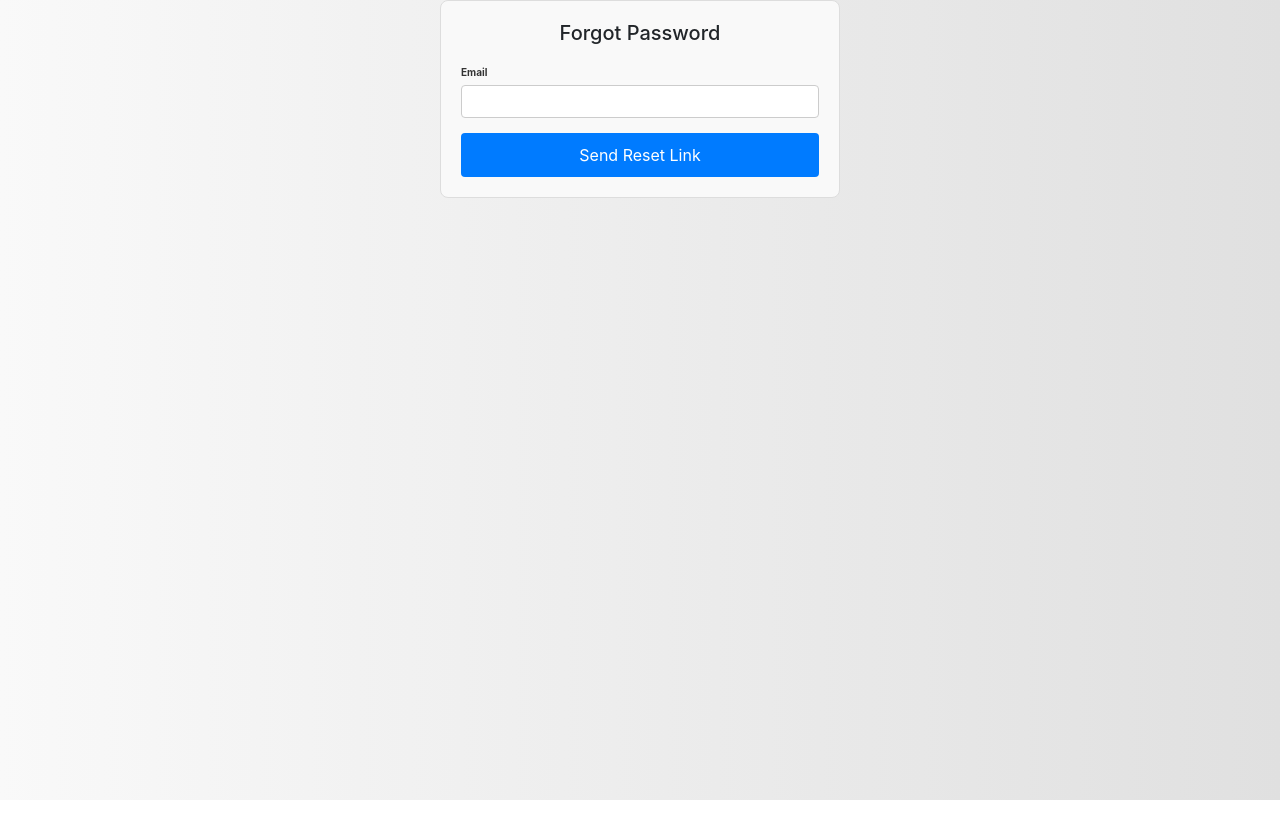
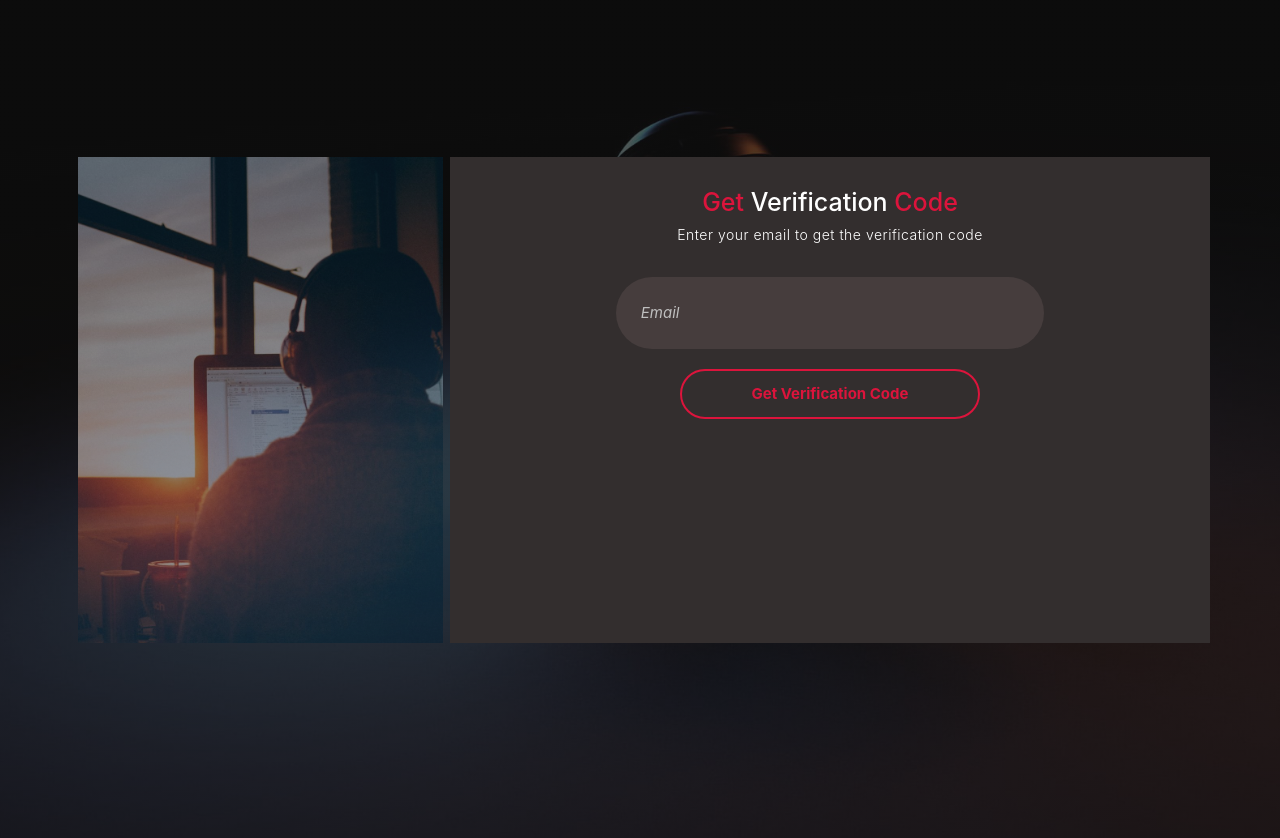
Before and after one commit to Aththas/dataManagementSystemFrontend, a React (Create React App) app: page /forgot-password in a window 1280 px wide. Shown: the top 838 px of the page. Before the commit the page ends 800 px from the top, so only its background shows below. Built offline with nearby package versions, Linux system fonts and the light colour scheme.

Commit message:
Modified Forgot Password page

```diff
--- a/src/components/ForgotPasswordForm.js
+++ b/src/components/ForgotPasswordForm.js
@@ -1,66 +1,127 @@
 import React, { useState } from 'react';
 import { useForm } from 'react-hook-form';
 import axios from 'axios';
-import { useNavigate } from 'react-router-dom';
 import LoadingSpinner from './LoadingSpinner'; // Import LoadingSpinner
+import Swal from 'sweetalert2'; // Import SweetAlert2
+import 'bootstrap/dist/css/bootstrap.min.css';
+import '../styles/form.css'; // Import CSS file
+import img1 from '../styles/img/1.jpg';
 
-const ForgotPasswordForm = () => {
+const LoginForm = () => {
   const { register, handleSubmit, formState: { errors } } = useForm();
-  const [message, setMessage] = useState("");
-  const [errorMessage, setErrorMessage] = useState("");
   const [loading, setLoading] = useState(false); // Add loading state
-  const navigate = useNavigate();
 
   const onSubmit = async (data) => {
     setLoading(true); // Start loading
     try {
       const response = await axios.post('http://localhost:8090/api/v1/auth/forgot-password', {
-        email: data.email,
+        email: data.email
       });
 
       const { success, message: responseMessage } = response.data;
 
       if (success) {
-        setMessage(responseMessage);
-        setErrorMessage("");
+        Swal.fire({
+          icon: 'success',
+          title: 'OTP',
+          text: responseMessage || "OTP has been sent to your email address",
+          customClass: {
+            container: 'swal-modal',
+            title: 'swal-title',
+            content: 'swal-text',
+            confirmButton: 'swal-button'
+          }
+        });
         localStorage.setItem('resetEmail', data.email);
-        navigate('/verify-otp');
+        window.location.href = '/verify-otp';
       } else {
-        setMessage("");
-        setErrorMessage(responseMessage);
+        Swal.fire({
+          icon: 'error',
+          title: 'OTP Failed',
+          text: responseMessage || "OTP Generation failed",
+          customClass: {
+            container: 'swal-modal',
+            title: 'swal-title',
+            content: 'swal-text',
+            confirmButton: 'swal-button'
+          }
+        });
       }
     } catch (error) {
       if (error.response) {
         const { data } = error.response;
-        setErrorMessage(data.message || "An error occurred.");
+        Swal.fire({
+          icon: 'error',
+          title: 'OTP Failed',
+          text: data.message || "An error occurred.",
+          customClass: {
+            container: 'swal-modal',
+            title: 'swal-title',
+            content: 'swal-text',
+            confirmButton: 'swal-button'
+          }
+        });
       } else {
-        setErrorMessage("Network Error: Please check your connection.");
+        Swal.fire({
+          icon: 'error',
+          title: 'Network Error',
+          text: "Please check your connection.",
+          customClass: {
+            container: 'swal-modal',
+            title: 'swal-title',
+            content: 'swal-text',
+            confirmButton: 'swal-button'
           }
-      setMessage("");
+        });
+      }
     } finally {
       setLoading(false); // Stop loading
     }
   };
 
   return (
-    <div>
+    <section className="login">
+      <div className="container py-5 text-center text-white screen">
+        <div className="row no-gutters">
+          <div className="col-lg-4">
+            <div id="carouselExampleCaptions" className="carousel slide" data-ride="carousel">
+              <div className="carousel-inner">
+                <div className="carousel-item active">
+                  <img src={img1} className="d-block w-100" alt="First slide" />
+                  <div className="carousel-caption d-none d-md-block">
+                  </div>
+                </div>
+              </div>
+            </div>
+          </div>
+          <div className="col-lg-8 py-5 log">
+            <div className="row">
+              <div className="col-lg-7 mx-auto">
+                <h1><span>Get</span> <span className='p'>Verification</span> <span>Code</span></h1>
+                <p className='p'>Enter your email to get the verification code</p>
                 {loading && <LoadingSpinner />} {/* Show spinner while loading */}
-      <form onSubmit={handleSubmit(onSubmit)} className="forgot-password-form">
-        <div className="form-group">
-          <label htmlFor="email">Email</label>
+                <form onSubmit={handleSubmit(onSubmit)} className="pt-4">
+                  <div className="form-row py-2">
+                    <div className="col-lg-12">
                       <input
                         type="email"
-            id="email"
+                        className="form-control"
+                        placeholder="Email"
                         {...register('email', { required: 'Email is required' })}
                       />
                       {errors.email && <p>{errors.email.message}</p>}
                     </div>
-        {message && <p className="success-message">{message}</p>}
-        {errorMessage && <p className="error-message">{errorMessage}</p>}
-        <button type="submit">Send Reset Link</button>
+                  </div>
+                  <button type="submit" className="btn1 mb-3 mt-4">Get Verification Code</button>
+                  <br />
                 </form>
               </div>
+            </div>
+          </div>
+        </div>
+      </div>
+    </section>
   );
 };
 
-export default ForgotPasswordForm;
+export default LoginForm;
--- a/src/pages/ForgotPasswordPage.js
+++ b/src/pages/ForgotPasswordPage.js
@@ -1,11 +1,10 @@
 import React from 'react';
 import ForgotPasswordForm from '../components/ForgotPasswordForm';
-import '../styles/ForgotPasswordPage.css';
+import '../styles/form.css';
 
 const ForgotPasswordPage = () => {
   return (
-    <div className="forgot-password-container">
-      <h2>Forgot Password</h2>
+    <div>
       <ForgotPasswordForm />
     </div>
   );
--- a/src/pages/LoginPage.js
+++ b/src/pages/LoginPage.js
@@ -1,15 +1,12 @@
 import React from 'react';
 import LoginForm from '../components/LoginForm';
-import '../styles/LoginPage.css';
+import '../styles/form.css';
 
 
 const LoginPage = () => {
   return (
-    <div className="login-body">
-    <div className="login-page">
-        <h1>Login</h1>
+    <div>
         <LoginForm />
-      </div>
       </div>
   );
 };
--- a/src/styles/form.css
+++ b/src/styles/form.css
@@ -65,7 +65,7 @@ a:hover
 	align-items: center; /* Vertically center content */
 	justify-content: center; /* Horizontally center content */
   }
-.login-body{
+body{
 	  margin: 0 auto;
   width: 100%;
   height: 100%;
```
Lines whose indentation alone changed are shown as unchanged.
